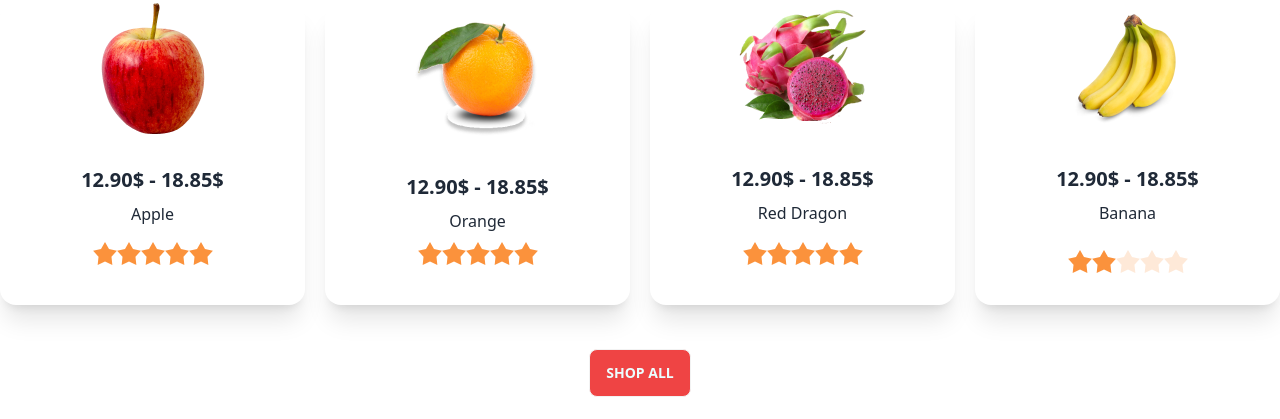
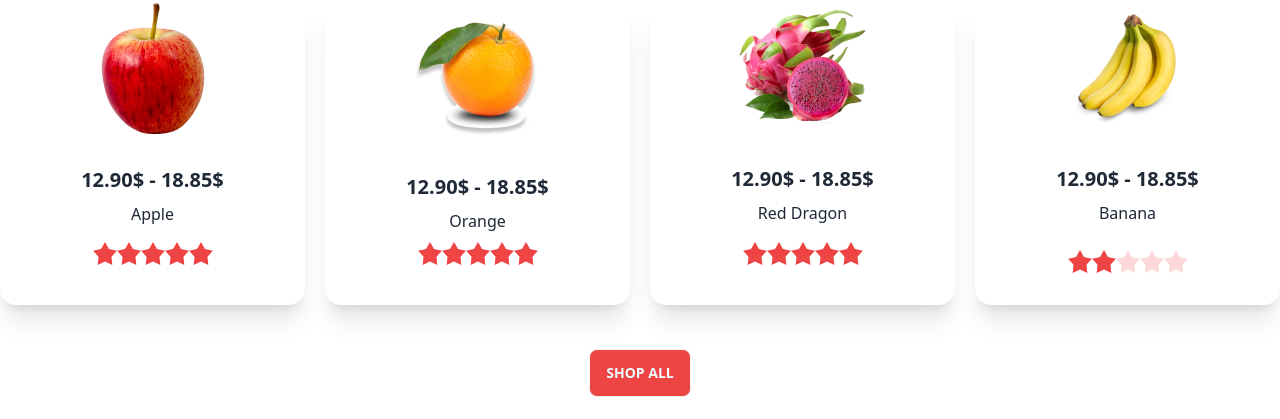
Before and after one commit to Amirul2374/assignment-3, a plain HTML site: page index.html in a window 1280 px wide. Shown: the part 1399-1818 px from the top of the page. Drawn offline with nearby package versions, Linux system fonts and the light colour scheme.

Commit message:
added all projects

```diff
--- a/index.html
+++ b/index.html
@@ -127,11 +127,11 @@
         <h2 class="card-title justify-center">12.90$ - 18.85$</h2>
         <p class="text-center">Apple</p>
         <div class="rating justify-center">
-          <input type="radio" name="rating-2" class="mask mask-star-2 bg-orange-400" />
-          <input type="radio" name="rating-2" class="mask mask-star-2 bg-orange-400" checked />
-          <input type="radio" name="rating-2" class="mask mask-star-2 bg-orange-400" />
-          <input type="radio" name="rating-2" class="mask mask-star-2 bg-orange-400" />
-          <input type="radio" name="rating-2" class="mask mask-star-2 bg-orange-400" />
+          <input type="radio" name="rating-2" class="mask mask-star-2 bg-red-500" />
+          <input type="radio" name="rating-2" class="mask mask-star-2 bg-red-500" checked />
+          <input type="radio" name="rating-2" class="mask mask-star-2 bg-red-500" />
+          <input type="radio" name="rating-2" class="mask mask-star-2 bg-red-500" />
+          <input type="radio" name="rating-2" class="mask mask-star-2 bg-red-500" />
         </div>
         <div class="card-actions justify-end">
         </div>
@@ -143,11 +143,11 @@
          <h2 class="card-title justify-center">12.90$ - 18.85$</h2>
          <p class="text-center">Orange</p>
          <div class="rating justify-center">
-          <input type="radio" name="rating-2" class="mask mask-star-2 bg-orange-400" />
-          <input type="radio" name="rating-2" class="mask mask-star-2 bg-orange-400" checked />
-          <input type="radio" name="rating-2" class="mask mask-star-2 bg-orange-400" />
-          <input type="radio" name="rating-2" class="mask mask-star-2 bg-orange-400" />
-          <input type="radio" name="rating-2" class="mask mask-star-2 bg-orange-400" />
+          <input type="radio" name="rating-2" class="mask mask-star-2 bg-red-500" />
+          <input type="radio" name="rating-2" class="mask mask-star-2 bg-red-500" checked />
+          <input type="radio" name="rating-2" class="mask mask-star-2 bg-red-500" />
+          <input type="radio" name="rating-2" class="mask mask-star-2 bg-red-500" />
+          <input type="radio" name="rating-2" class="mask mask-star-2 bg-red-500" />
         </div>
         <div class="card-actions justify-end">
         </div>
@@ -159,11 +159,11 @@
         <h2 class="card-title justify-center">12.90$ - 18.85$</h2>
         <p class="text-center">Red Dragon</p>
         <div class="rating justify-center">
-          <input type="radio" name="rating-2" class="mask mask-star-2 bg-orange-400" />
-          <input type="radio" name="rating-2" class="mask mask-star-2 bg-orange-400" checked />
-          <input type="radio" name="rating-2" class="mask mask-star-2 bg-orange-400" />
-          <input type="radio" name="rating-2" class="mask mask-star-2 bg-orange-400" />
-          <input type="radio" name="rating-2" class="mask mask-star-2 bg-orange-400" />
+          <input type="radio" name="rating-2" class="mask mask-star-2 bg-red-500" />
+          <input type="radio" name="rating-2" class="mask mask-star-2 bg-red-500" checked />
+          <input type="radio" name="rating-2" class="mask mask-star-2 bg-red-500" />
+          <input type="radio" name="rating-2" class="mask mask-star-2 bg-red-500" />
+          <input type="radio" name="rating-2" class="mask mask-star-2 bg-red-500" />
         </div>
         <div class="card-actions justify-end">
         </div>
@@ -175,11 +175,11 @@
         <h2 class="card-title justify-center">12.90$ - 18.85$</h2>
         <p class="text-center">Banana</p>
         <div class="rating justify-center">
-          <input type="radio" name="rating-2" class="mask mask-star-2 bg-orange-400" />
-          <input type="radio" name="rating-2" class="mask mask-star-2 bg-orange-400" checked />
-          <input type="radio" name="rating-2" class="mask mask-star-2 bg-orange-400" />
-          <input type="radio" name="rating-2" class="mask mask-star-2 bg-orange-400" />
-          <input type="radio" name="rating-2" class="mask mask-star-2 bg-orange-400" />
+          <input type="radio" name="rating-2" class="mask mask-star-2 bg-red-500" />
+          <input type="radio" name="rating-2" class="mask mask-star-2 bg-red-500" checked />
+          <input type="radio" name="rating-2" class="mask mask-star-2 bg-red-500" />
+          <input type="radio" name="rating-2" class="mask mask-star-2 bg-red-500" />
+          <input type="radio" name="rating-2" class="mask mask-star-2 bg-red-500" />
         </div>
         </div>
       </div>
@@ -264,7 +264,7 @@
   </main>
 
   <footer class="lato-font">
-    <footer class="footer footer-center p-10 bg-base-200 text-base-content rounded bg-black">
+    <footer class="max-120 footer footer-center p-10 text-base-content rounded bg-black">
       <div class="flex">
         <div>
           <img src="images/logo.png" alt="">
```
